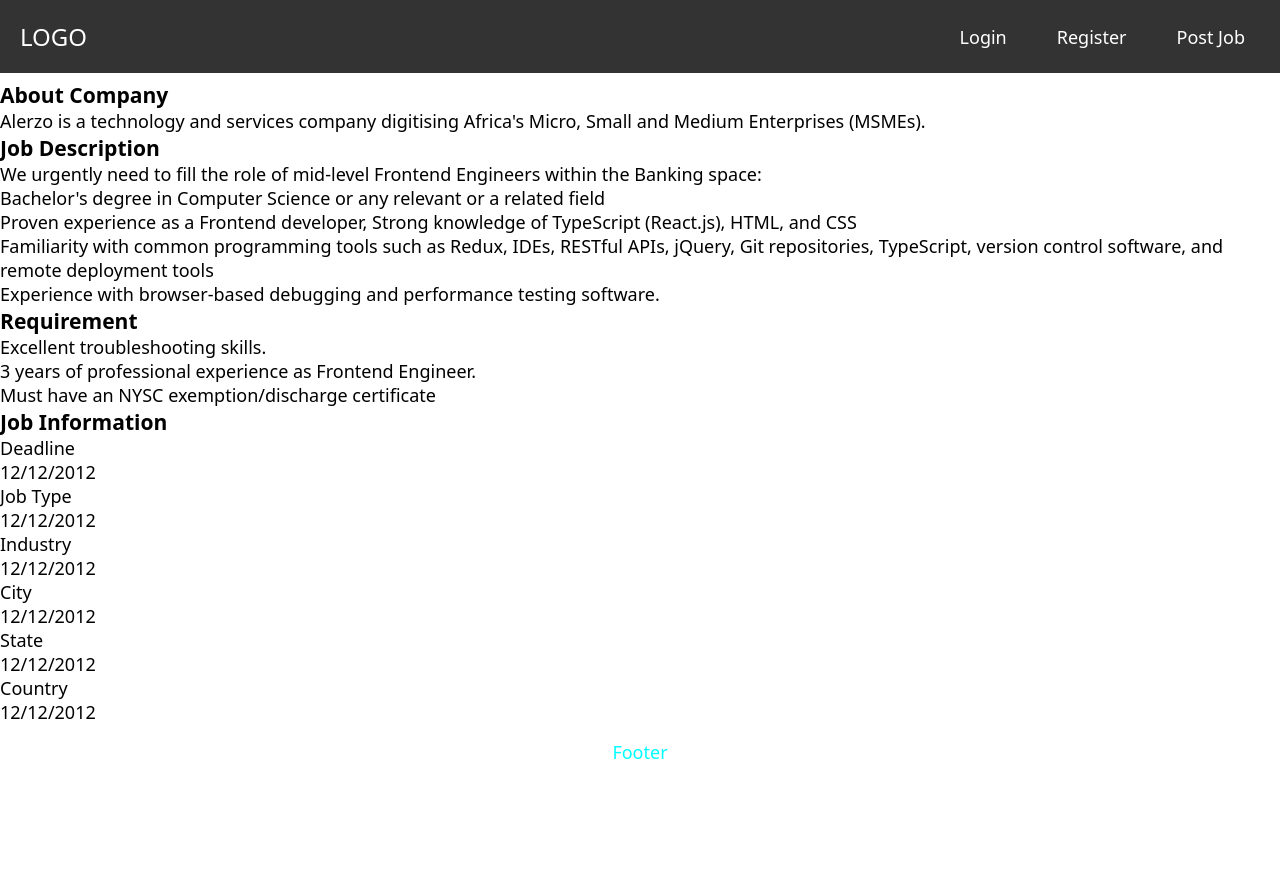
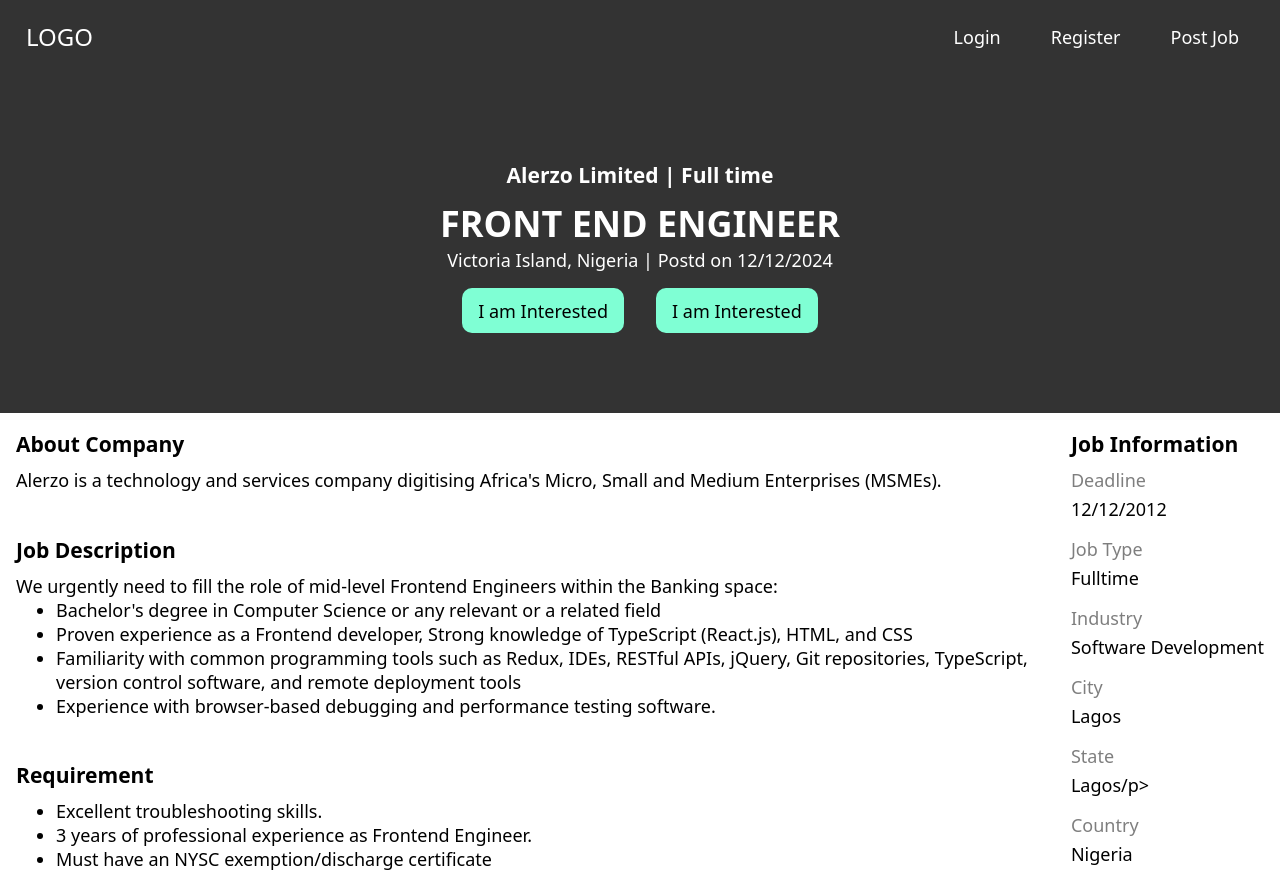
Before and after one commit to EjikeOdoh/job-website, a plain HTML site: page job.html in a window 1280 px wide. Shown: the top 885 px of the page. Drawn offline with Linux system fonts and the light colour scheme.

Commit message:
Complete basic markup for job details page

```diff
--- a/css/style.css
+++ b/css/style.css
@@ -1,13 +1,13 @@
-
-
 html {
     font-family: system-ui, -apple-system, BlinkMacSystemFont, 'Segoe UI', Roboto, Oxygen, Ubuntu, Cantarell, 'Open Sans', 'Helvetica Neue', sans-serif;
 }
 
-*, *::before, *::after {
+*,
+*::before,
+*::after {
     box-sizing: border-box;
     text-decoration: none;
-    color:black;
+    color: black;
     padding: 0;
     margin: 0;
 }
@@ -27,12 +27,18 @@ footer {
     color: cyan
 }
 
-img, picture, svg, video {
+img,
+picture,
+svg,
+video {
     display: block;
     max-width: 100%;
 }
 
-input:not([type="checkbox"]), textarea, button, select {
+input:not([type="checkbox"]),
+textarea,
+button,
+select {
     width: 100%;
     font-family: inherit;
     font-size: inherit;
@@ -59,7 +65,7 @@ button {
     background-color: aquamarine;
     border: none;
     outline: none;
-    padding:5px 1rem;
+    padding: 5px 1rem;
     cursor: pointer;
 }
 
@@ -82,7 +88,7 @@ footer {
 
     main {
         width: 100%;
-        padding:10rem 1rem 1rem 1rem;
+        padding: 10rem 1rem 1rem 1rem;
 
     }
 }
@@ -90,7 +96,7 @@ footer {
 /* Navbar Styling */
 nav {
     background-color: #333;
-            padding: 10px;
+    padding: 10px 1rem;
     position: fixed;
     width: 100%;
     max-width: 1440px;
@@ -100,7 +106,7 @@ nav {
     align-items: center;
 }
 
-        nav > ul {
+nav>ul {
     list-style-type: none;
     margin: 0;
     padding: 0;
@@ -110,7 +116,7 @@ nav {
     display: flex;
     justify-content: space-between;
     align-items: center;
-            flex:1;
+    flex: 1;
 }
 
 .logo a {
@@ -152,7 +158,7 @@ nav {
 #mobile-menu {
     display: none;
     text-align: right;
-            padding:10px;
+    padding: 10px;
     position: absolute;
     width: 100%;
     top: 100%;
--- a/job.html
+++ b/job.html
@@ -7,9 +7,65 @@
     <title>Job details</title>
     <link rel="stylesheet" href="./css/style.css">
     <style>
+
+        h3 {
+            margin-bottom: 10px;
+        }
         main {
-            margin-top: 5rem;
+            display: grid;
+            grid-template-columns: 1fr auto;
+            gap: 2rem;
+            padding: 1rem;
         }
+
+        .main {
+            display: grid;
+            gap: 2rem;
+        }
+
+        ul {
+           margin-left: 40px;
+        }
+
+        .category {
+            display: grid;
+            gap: 5px;
+            margin-bottom: 1rem;
+        }
+
+        .category .label {
+            opacity: .5;
+            font-weight: 500;
+        }
+
+        .category value {
+            font-weight: bolder;
+            font-size: 1rem;
+        }
+
+        .card {
+            text-align: center;
+            background-color: #333;
+            padding: 10rem 1rem 5rem;
+            display: grid;
+        }
+
+        .card > * {
+            color:white;
+        }
+
+        .card .btn-container {
+            margin-top: 1rem;
+            display: flex;
+            justify-content: center;
+            gap: 2rem;
+        }
+
+        .card .btn-container button {
+            width: min-content;
+            text-wrap: nowrap;
+        }
+
     </style>
 </head>
 
@@ -32,9 +88,17 @@
             <li><a href="./post-job.html">Post Job</a></li>
         </ul>
     </nav>
+    <div class="card">
+        <h3>Alerzo Limited | Full time</h3>
+<h1>FRONT END ENGINEER</h1>
+<p>Victoria Island, Nigeria | Postd on 12/12/2024</p>
+<div class="btn-container">
+    <button>I am Interested</button>
+    <button>I am Interested</button>
+</div>
+    </div>
     <main>
-
-        <div>
+        <div class="main">
             <!-- About Company -->
             <section>
                 <h3>
@@ -81,34 +145,34 @@
         <section>
             <h3>Job Information</h3>
             <!-- Deadline -->
-            <div>
-                <p>Deadline</p>
-                <p>12/12/2012</p>
+            <div class="category">
+                <p class="label">Deadline</p>
+                <p class="value">12/12/2012</p>
             </div>
             <!-- Job Type -->
-            <div>
-                <p>Job Type</p>
-                <p>12/12/2012</p>
+            <div class="category">
+                <p class="label">Job Type</p>
+                <p class="value">Fulltime</p>
             </div>
             <!-- Industry -->
-            <div>
-                <p>Industry</p>
-                <p>12/12/2012</p>
+            <div class="category">
+                <p class="label">Industry</p>
+                <p class="value">Software Development</p>
             </div>
             <!-- City -->
-            <div>
-                <p>City</p>
-                <p>12/12/2012</p>
+            <div class="category">
+                <p class="label">City</p>
+                <p class="value">Lagos</p>
             </div>
             <!-- State -->
-            <div>
-                <p>State</p>
-                <p>12/12/2012</p>
+            <div class="category">
+                <p class="label">State</p>
+                <p class="value">Lagos/p>
             </div>
             <!-- Country -->
-            <div>
-                <p>Country</p>
-                <p>12/12/2012</p>
+            <div class="category">
+                <p class="label">Country</p>
+                <p class="value">Nigeria</p>
             </div>
         </section>
     </main>
```
Lines whose indentation alone changed are shown as unchanged.
